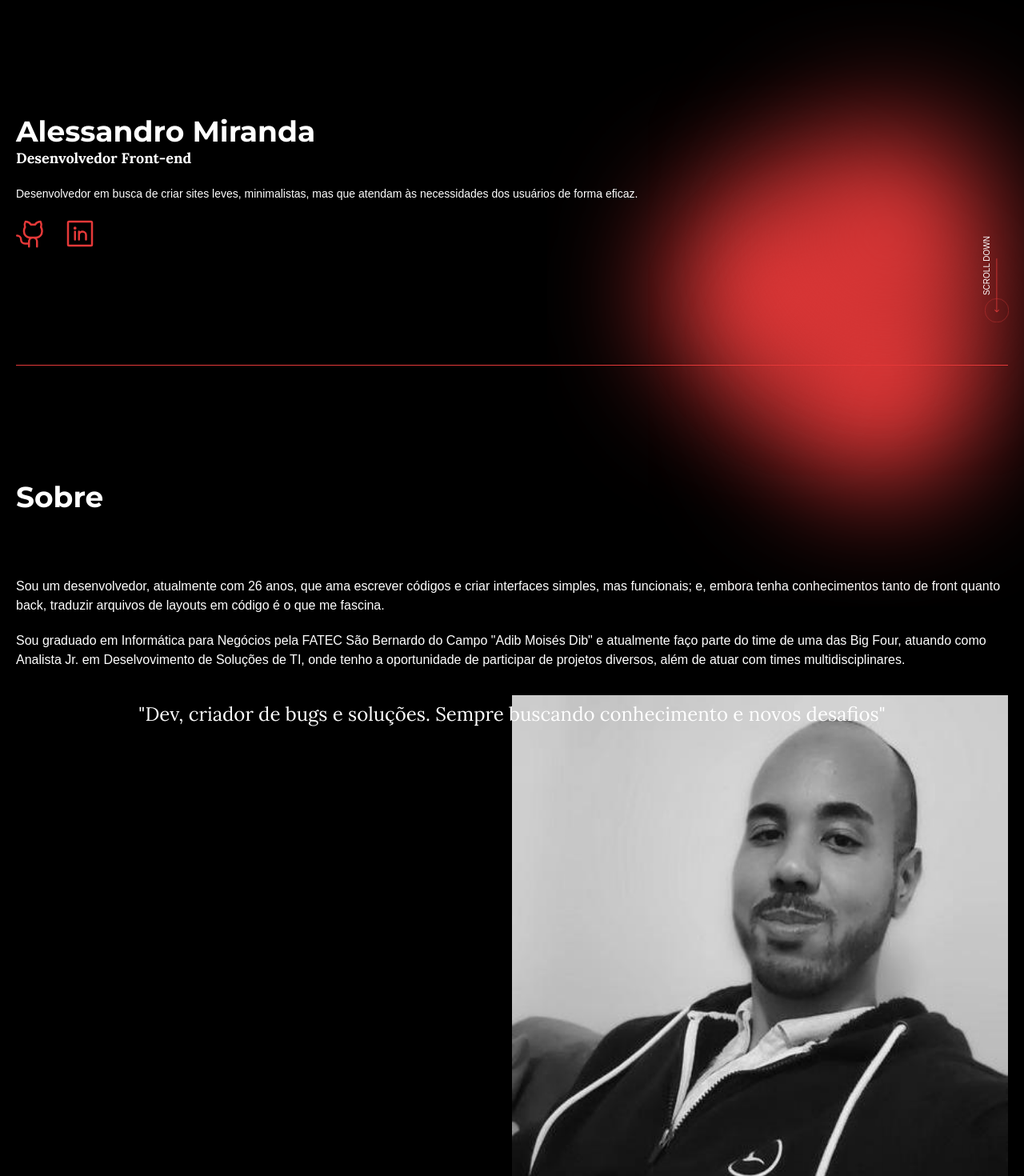
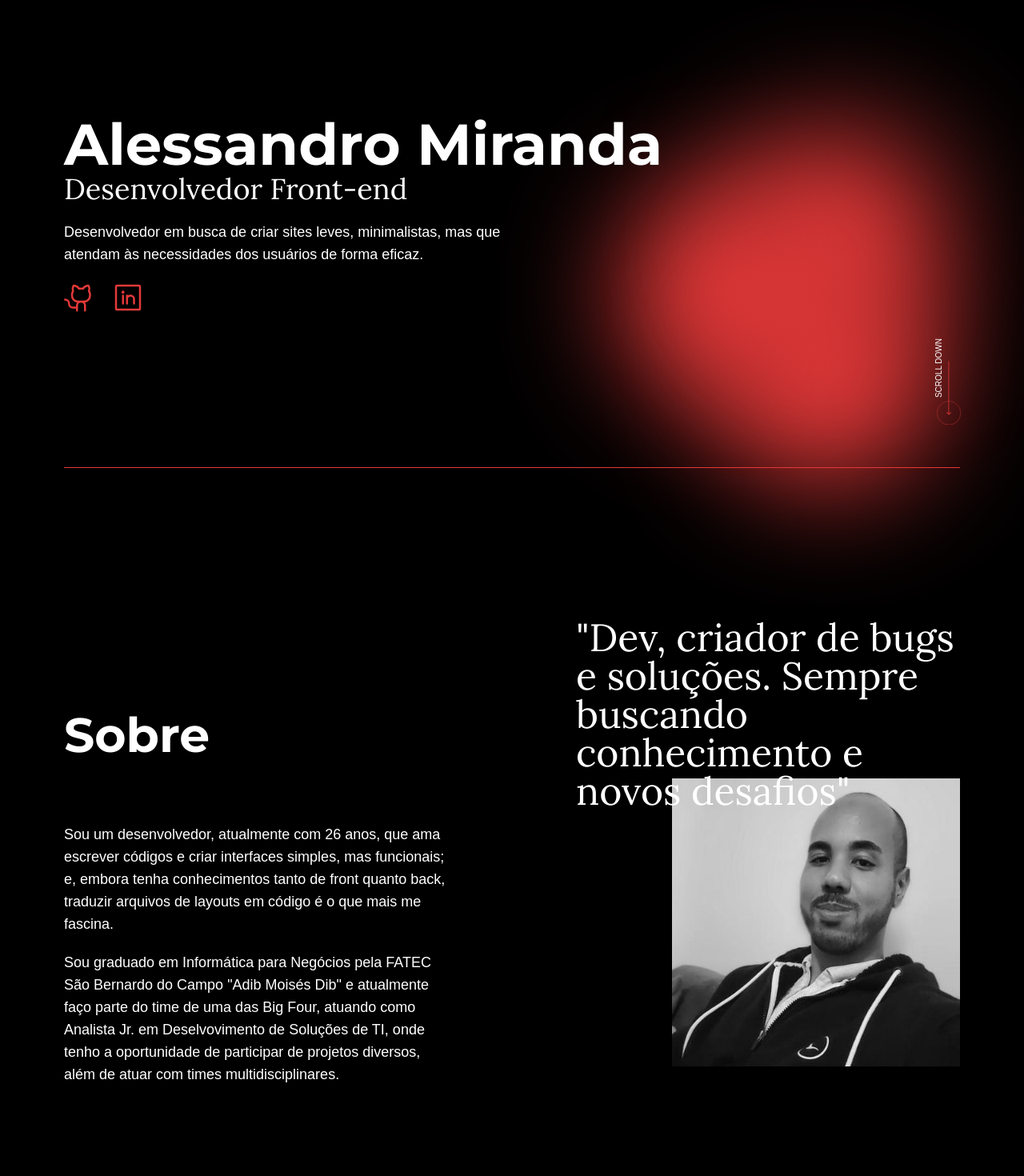
Before and after one commit to Alessandro-Miranda/cc-trilha-front, a React (Vite) app: page / in a window 1280 px wide. Shown: the top 1470 px of the page at 80% size. Built offline with nearby package versions, Linux system fonts and the light colour scheme; a web font is replaced by a local one.

Commit message:
refactor: add breakpoints to large and extreme large devices and refactor sections

```diff
--- a/src/App.tsx
+++ b/src/App.tsx
@@ -12,6 +12,7 @@ import ListenMusic from './assets/listen-music.png';
 import PlayGuitar from './assets/play-guitar.jpg';
 import WatchMovies from './assets/watch-movies.jpg';
 import { AreasOfExpertiseCard } from './components/layout/AreasOfExpertiseCard';
+import { ContentSection } from './components/layout/ContentSection';
 import { DEFAULT_TRANSITION } from './constants/defaultTransitionEffect';
 
 function App() {
@@ -23,35 +24,34 @@ function App() {
         initial={{ opacity: 0 }}
         animate={{ opacity: 1 }}
         transition={{ delay: 1, ease: [0.22, 1, 0.36, 1] }}
-        className="px-5 max-w-screen-sm md:max-w-screen-md lg:max-w-screen-lg xl:max-w-screen-xl 2xl:max-w-screen-2xl overflow-x-hidden relative bg-black mb-[100vh]"
+        className="px-5 w-full sm:px-20 md:max-w-full overflow-x-hidden relative bg-black mb-[100vh] md:mb-[50vh] lg:mb-[100vh] 2xl:mb-[50vh] 2xl:px-40"
       >
-        <header className="relative py-36 z-10">
-          <h1 className="text-4xl">Alessandro Miranda</h1>
-          <h2 className="font-subHeading text-lg mb-5">Desenvolvedor Front-end</h2>
-          <p className="text-sm">
+        <header className="relative py-36 z-10 lg:pt-36 lg:pb-48 2xl:py-64">
+          <h1 className="text-4xl lg:text-7xl">Alessandro Miranda</h1>
+          <h2 className="font-subHeading text-lg mb-5 lg:text-4xl lg:font-normal">
+            Desenvolvedor Front-end
+          </h2>
+          <p className="text-sm sm:w-3/4 lg:text-lg lg:w-1/2 2xl:text-xl">
             Desenvolvedor em busca de criar sites leves, minimalistas, mas que atendam às
             necessidades dos usuários de forma eficaz.
           </p>
 
           <SocialMedias />
-
           <DecorationImage />
           <ScrollDownButton target={sectionTargetToScrollDown} />
         </header>
 
         <Divider />
 
-        <section className="py-36" ref={sectionTargetToScrollDown}>
-          <h2 className="text-4xl mb-20">Sobre</h2>
-
-          <div>
-            <div className="mb-5">
-              <p className="mb-5">
+        <ContentSection title="Sobre" className="lg:mt-40">
+          <div className="flex lg:gap-40">
+            <div className="mb-5 md:w-3/4 lg:text-lg lg:w-1/2">
+              <p className="mb-5 2xl:text-xl">
                 Sou um desenvolvedor, atualmente com 26 anos, que ama escrever códigos e criar
                 interfaces simples, mas funcionais; e, embora tenha conhecimentos tanto de front
-                quanto back, traduzir arquivos de layouts em código é o que me fascina.
+                quanto back, traduzir arquivos de layouts em código é o que mais me fascina.
               </p>
-              <p>
+              <p className="2xl:text-xl">
                 Sou graduado em Informática para Negócios pela FATEC São Bernardo do Campo
                 &quot;Adib Moisés Dib&quot; e atualmente faço parte do time de uma das Big Four,
                 atuando como Analista Jr. em Deselvovimento de Soluções de TI, onde tenho a
@@ -60,13 +60,13 @@ function App() {
               </p>
             </div>
 
-            <div className="my-10">
+            <div className="my-10 lg:w-1/2 lg:my-0 lg:-mt-64">
               <motion.p
                 initial={DEFAULT_TRANSITION.initial}
                 whileInView={DEFAULT_TRANSITION.whileInView}
                 viewport={DEFAULT_TRANSITION.viewport}
                 transition={DEFAULT_TRANSITION.transition}
-                className="font-subHeading text-2xl text-center relative z-10"
+                className="font-subHeading text-2xl text-center relative z-10 md:text-4xl md:w-3/4 md:mx-auto lg:w-full lg:text-5xl lg:text-left"
               >
                 &quot;Dev, criador de bugs e soluções. Sempre buscando conhecimento e novos
                 desafios&quot;
@@ -79,18 +79,16 @@ function App() {
                 transition={DEFAULT_TRANSITION.transition}
                 src="/profile-picture.jfif"
                 alt="Foto de perfil mostrando o rosto de Alessandro Miranda, autor e criador deste site"
-                className="w-1/2 ml-auto -mt-10 -z-10 grayscale-[100%]"
+                className="w-1/2 ml-auto -mt-10 -z-10 grayscale-[100%] lg:w-3/4"
               />
             </div>
           </div>
-        </section>
+        </ContentSection>
 
         <Divider />
 
-        <div className="py-36">
-          <h2 className="text-4xl mb-20">Passatempos</h2>
-
-          <div className="flex flex-col [&>:nth-child(2)]:ml-auto [&>:nth-child(2)]:my-36">
+        <ContentSection title="Passatempos">
+          <div className="flex flex-col [&>:nth-child(2)]:ml-auto [&>:nth-child(2)]:my-36 lg:[&>:nth-child(3)]:ml-40">
             <HobbiesCard
               title="Ouvir Música"
               image={{ src: ListenMusic, alt: 'Hobbie - Ouvir Música' }}
@@ -106,14 +104,12 @@ function App() {
               image={{ src: WatchMovies, alt: 'Hobbie - Assistir séries e filmes' }}
             />
           </div>
-        </div>
+        </ContentSection>
 
         <Divider />
 
-        <section className="py-36">
-          <h2 className="text-4xl">Atuação</h2>
-
-          <div className="mt-20 flex flex-col gap-20">
+        <ContentSection title="Atuação">
+          <div className="flex flex-col gap-20">
             <AreasOfExpertiseCard
               expertiseNumber={1}
               description="Transformar códigos em interfaces visuais de valor e que entregam a melhor experiência de navegação para o usuário."
@@ -130,32 +126,48 @@ function App() {
               description="Otimização, melhorias de textos, palavras-chave. Buscar o melhor posicionamento de um site nos mecanismos de busca."
             />
           </div>
-        </section>
+        </ContentSection>
 
         <Divider />
 
-        <section className="py-36">
-          <h2 className="text-4xl mb-20">Código Certo</h2>
+        <ContentSection title="Código Certo">
+          <motion.p
+            initial={DEFAULT_TRANSITION.initial}
+            whileInView={DEFAULT_TRANSITION.whileInView}
+            viewport={DEFAULT_TRANSITION.viewport}
+            transition={DEFAULT_TRANSITION.transition}
+            className="lg:text-lg lg:w-1/2 2xl:text-xl"
+          >
+            Com base na visão da Código Certo, tive a oportunidade de relembrar de parte do
+            juramento feito durante minha graduação:
+          </motion.p>
 
-          <p>
-            Com a Código Certo, tive a oportunidade de relembrar de parte do juramento feito durante
-            minha graduação:
-          </p>
-          <blockquote className="text-xl text-center my-10 bg-gray-500/20 p-5 rounded-lg">
+          <motion.blockquote
+            initial={DEFAULT_TRANSITION.initial}
+            whileInView={DEFAULT_TRANSITION.whileInView}
+            viewport={DEFAULT_TRANSITION.viewport}
+            transition={DEFAULT_TRANSITION.transition}
+            className="text-xl text-center my-10 bg-gray-500/20 p-5 rounded-lg md:w-3/4 md:mx-auto md:text-2xl md:p-10 lg:w-1/2 lg:bg-transparent lg:text-3xl lg:my-40 2xl:text-5xl"
+          >
             &quot;Não me esquecer que trabalho para o bem do homem e não da máquina.&quot;
-          </blockquote>
+          </motion.blockquote>
 
-          <p>
+          <motion.p
+            initial={DEFAULT_TRANSITION.initial}
+            whileInView={DEFAULT_TRANSITION.whileInView}
+            viewport={DEFAULT_TRANSITION.viewport}
+            transition={DEFAULT_TRANSITION.transition}
+            className="lg:text-lg lg:w-1/2 lg:ml-auto 2xl:text-xl"
+          >
             A experiência, aprendizado e networking, são consequências da aplicação do nosso
             conhecimento para o bem do homem. O ambiente inclusivo e de impulsionamento
             proporcionado pela comunidade Código Certo é o misto necessário para que possamos nos
             aprimorar enquanto realizamos atividades voluntárias para o bem do ser humano.
-          </p>
-        </section>
+          </motion.p>
+        </ContentSection>
       </motion.main>
 
       <Footer />
-
       <AnimatedPageTransition />
     </>
   );
```
